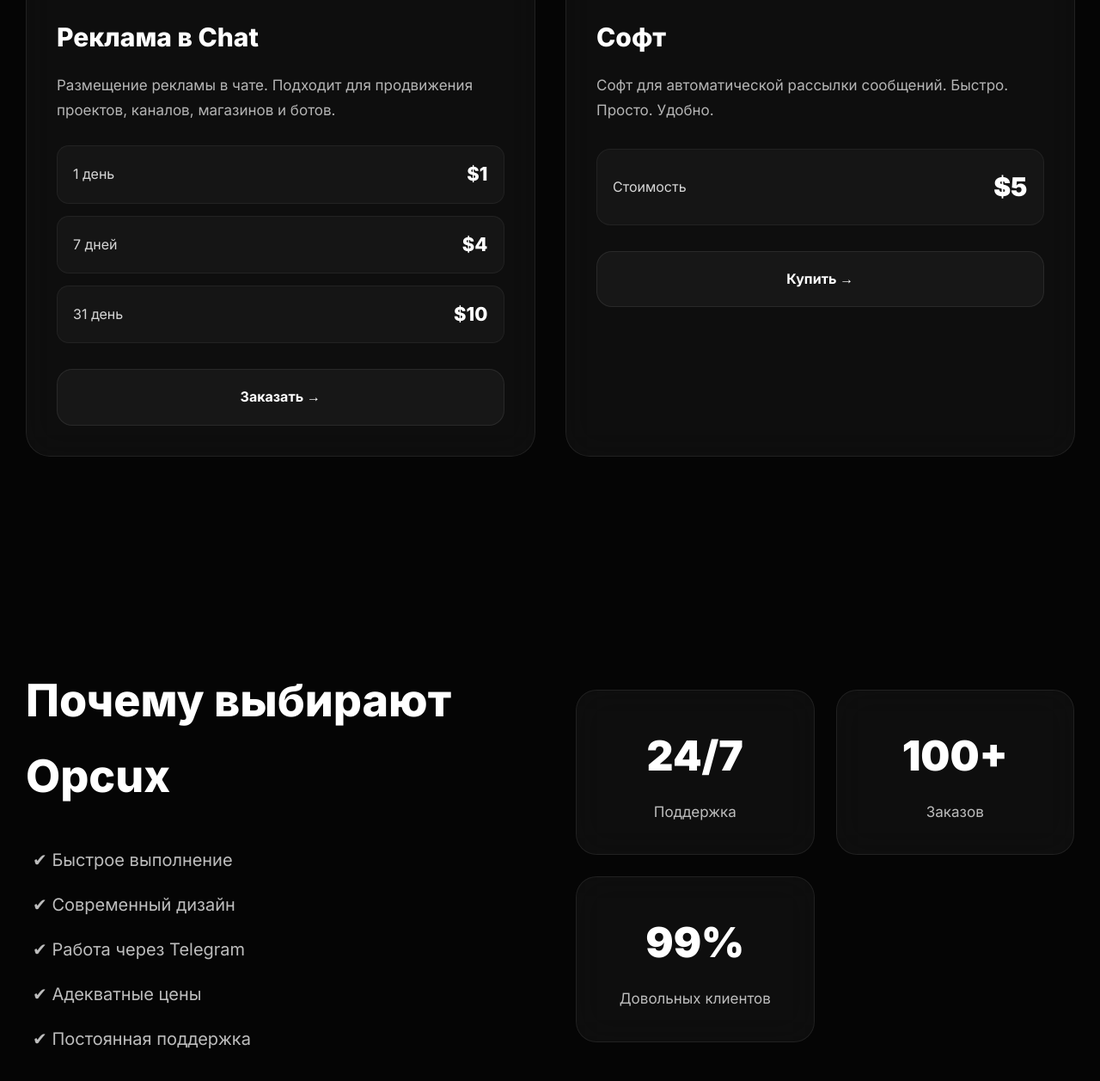
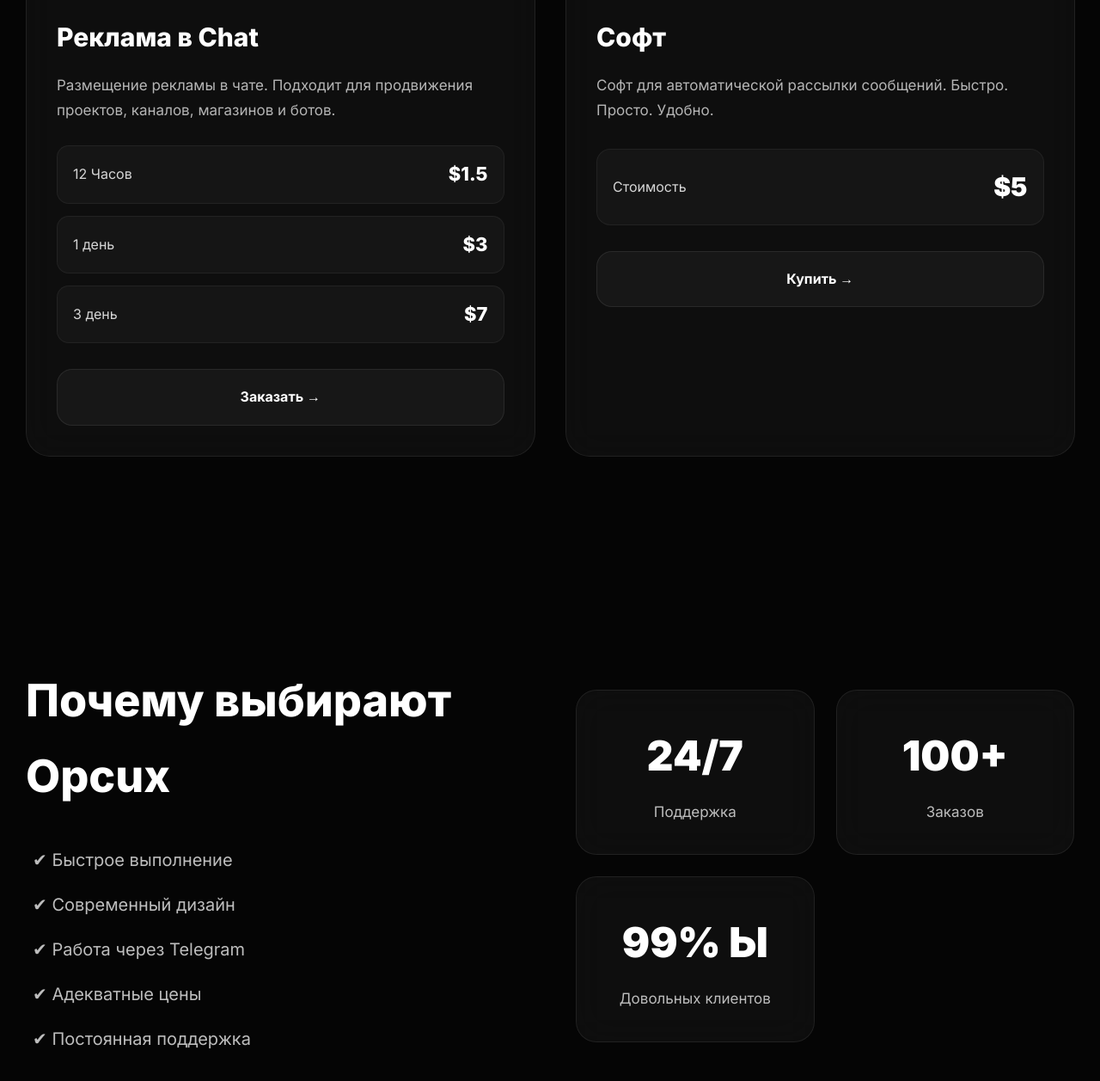
Before and after one commit to Wenom333/opcux-site, a plain HTML site: page index.html in a window 1280 px wide. Shown: the part 1246-2503 px from the top of the page at 86% size. Drawn offline with Linux system fonts and the light colour scheme.

Commit message:
index.html

```diff
--- a/index.html
+++ b/index.html
@@ -132,13 +132,13 @@
 
 <span>
 
-1 день
+12 Часов
 
 </span>
 
 <strong>
 
-$1
+$1.5
 
 </strong>
 
@@ -148,13 +148,13 @@
 
 <span>
 
-7 дней
+1 день
 
 </span>
 
 <strong>
 
-$4
+$3
 
 </strong>
 
@@ -164,13 +164,13 @@
 
 <span>
 
-31 день
+3 день
 
 </span>
 
 <strong>
 
-$10
+$7
 
 </strong>
 
@@ -348,7 +348,7 @@
 <h3>
 
 99%
-
+Ы
 </h3>
 
 <span>
```
